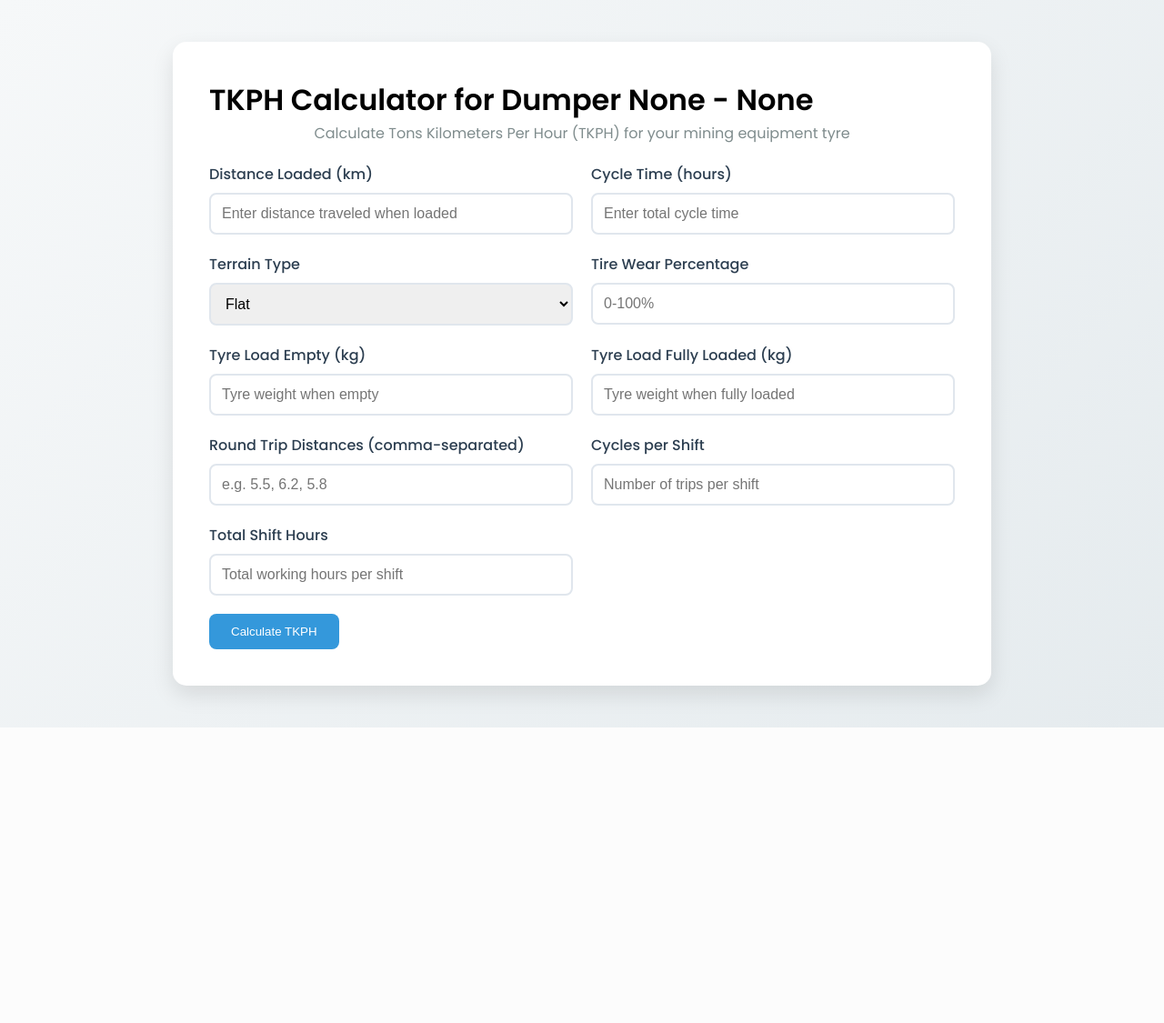
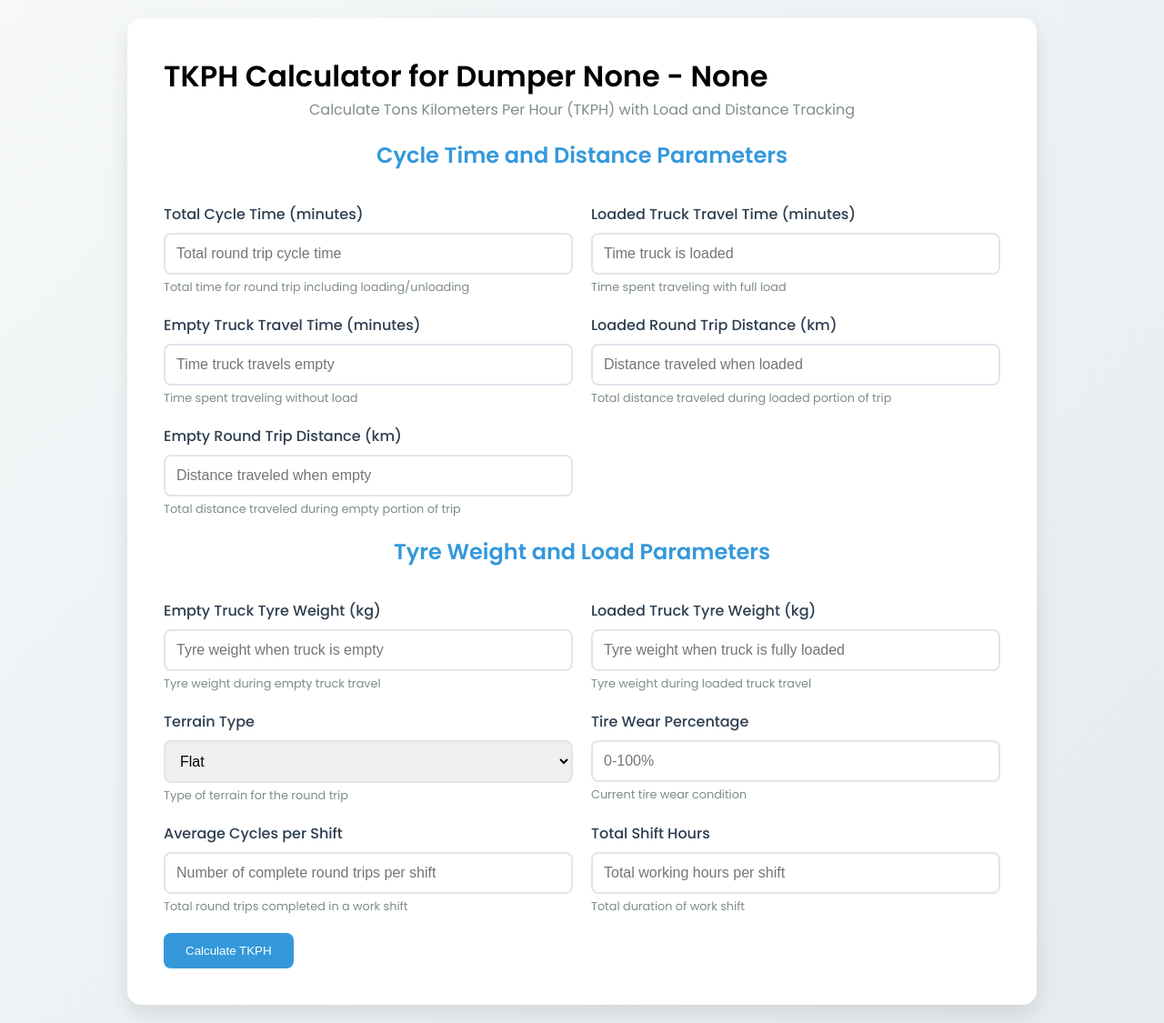
Before and after one commit to raysofani/realtime_tkph, a Flask app: page /tkph-calculator in a window 1280 px wide. Shown: the whole page at 91% size. Before the commit the page ends 800 px from the top, so only its background shows below. Run offline with Flask 3, Linux system fonts and the light colour scheme.

Commit message:
updated tkph calculator

```diff
--- a/app.py
+++ b/app.py
@@ -66,30 +66,35 @@
     average_speed = (mean_distance * cycles_per_shift) / total_shift_hours
     return average_speed
 
-# Function to calculate TKPH
-def calculate_tkph(distance_loaded, cycle_time, terrain_type, tire_wear_percentage,
-                   tyre_load_empty, tyre_load_fully_loaded, round_trip_distances,
+# Modify the calculate_tkph function in app.py
+def calculate_tkph(total_cycle_time, loaded_truck_time, empty_truck_time,
+                   loaded_round_trip_distance, empty_round_trip_distance,
+                   empty_truck_tyre_weight, loaded_truck_tyre_weight,
+                   terrain_type, tire_wear_percentage,
                    cycles_per_shift, total_shift_hours):
-    # Calculate mean tire load
-    mean_tyre_load = calculate_mean_tyre_load(tyre_load_empty, tyre_load_fully_loaded)
+
+    # Calculate Mean Load based on time-weighted method
+    mean_load = ((loaded_truck_tyre_weight * loaded_truck_time) +
+                 (empty_truck_tyre_weight * empty_truck_time)) / total_cycle_time
+
+    # Calculate Total Round Trip Distance
+    total_round_trip_distance = loaded_round_trip_distance + empty_round_trip_distance
 
     # Calculate average speed
-    average_speed = calculate_average_speed(round_trip_distances, cycles_per_shift, total_shift_hours)
+    average_speed = (total_round_trip_distance * cycles_per_shift) / total_shift_hours
 
     # Terrain and wear adjustments
     terrain_factor = TERRAIN_FACTORS.get(terrain_type, 1.0)
-    tire_damage_factor = get_tire_damage_factor(min(tire_wear_percentage, 100))  # Cap wear percentage at 100
+    tire_damage_factor = get_tire_damage_factor(min(tire_wear_percentage, 100))
 
-    # Base TKPH
-    tkph_base = (mean_tyre_load * distance_loaded) / cycle_time
+    # Base TKPH calculation (using total round trip distance)
+    tkph_base = (mean_load * total_round_trip_distance) / (total_cycle_time / 60)  # Convert to hours
 
     # Adjust for terrain and wear
     tkph_adjusted = tkph_base * terrain_factor * tire_damage_factor
 
-    # Final TKPH (without unnecessary speed multiplier)
+    # Apply final adjustments if needed
     tkph_final = tkph_adjusted
-
-    # Suitable TKPH (base calculation without terrain and wear adjustments)
     suitable_tkph = tkph_base
 
     return tkph_final, suitable_tkph
@@ -210,6 +215,7 @@
     dumper_id = request.args.get('dumper_id')
     return render_template('tyre_selection.html', dumper_id=dumper_id)
 
+# Update the tkph-calculator route in app.py to use new parameters
 @app.route('/tkph-calculator', methods=['GET', 'POST'])
 def tkph_calculator():
     dumper_id = request.args.get('dumper_id')
@@ -217,23 +223,29 @@
 
     if request.method == 'POST':
         try:
-            # Collect input values
-            distance_loaded = float(request.form['distance_loaded'])
-            cycle_time = float(request.form['cycle_time'])
+            # Collect input values using new parameters
+            total_cycle_time = float(request.form['total_cycle_time'])
+            loaded_truck_time = float(request.form['loaded_truck_time'])
+            empty_truck_time = float(request.form['empty_truck_time'])
+
+            loaded_round_trip_distance = float(request.form['loaded_round_trip_distance'])
+            empty_round_trip_distance = float(request.form['empty_round_trip_distance'])
+
+            empty_truck_tyre_weight = float(request.form['empty_truck_tyre_weight'])
+            loaded_truck_tyre_weight = float(request.form['loaded_truck_tyre_weight'])
+
             terrain_type = request.form['terrain_type']
             tire_wear_percentage = float(request.form['tire_wear_percentage'])
-            tyre_load_empty = float(request.form['tyre_load_empty'])
-            tyre_load_fully_loaded = float(request.form['tyre_load_fully_loaded'])
 
-            # Process round trip distances
-            round_trip_distances = [float(x.strip()) for x in request.form['round_trip_distances'].split(',')]
             cycles_per_shift = int(request.form['cycles_per_shift'])
             total_shift_hours = float(request.form['total_shift_hours'])
 
-            # Calculate TKPH
+            # Calculate TKPH using new method
             tkph_final, suitable_tkph = calculate_tkph(
-                distance_loaded, cycle_time, terrain_type, tire_wear_percentage,
-                tyre_load_empty, tyre_load_fully_loaded, round_trip_distances,
+                total_cycle_time, loaded_truck_time, empty_truck_time,
+                loaded_round_trip_distance, empty_round_trip_distance,
+                empty_truck_tyre_weight, loaded_truck_tyre_weight,
+                terrain_type, tire_wear_percentage,
                 cycles_per_shift, total_shift_hours
             )
 
--- a/templates/tkph_calculator.html
+++ b/templates/tkph_calculator.html
@@ -30,7 +30,7 @@
             box-shadow: 0 10px 25px rgba(0, 0, 0, 0.1);
             padding: 40px;
             width: 100%;
-            max-width: 900px;
+            max-width: 1000px;
         }
         .form-grid {
             display: grid;
@@ -73,14 +73,25 @@
             color: #7f8c8d;
             margin-bottom: 20px;
         }
+        .section-header {
+            grid-column: span 2;
+            text-align: center;
+            color: #3498db;
+            margin-bottom: 15px;
+        }
+        .info-tooltip {
+            font-size: 0.8em;
+            color: #7f8c8d;
+            margin-top: 5px;
+        }
     </style>
 </head>
 <body>
     <div class="calculator-container">
-        <h1>TKPH Calculator for Dumper {{ dumper_id }} - {{ tyre_position }}</h1>
+        <h1> TKPH Calculator for Dumper {{ dumper_id }} - {{ tyre_position }}</h1>
 
         <div class="info-text">
-            Calculate Tons Kilometers Per Hour (TKPH) for your mining equipment tyre
+            Calculate Tons Kilometers Per Hour (TKPH) with  Load and Distance Tracking
         </div>
 
         {% if error %}
@@ -89,14 +100,52 @@
 
         <form method="POST">
             <div class="form-grid">
+                <h2 class="section-header">Cycle Time and Distance Parameters</h2>
+
                 <div class="form-group">
-                    <label>Distance Loaded (km)</label>
-                    <input type="number" name="distance_loaded" step="0.01" required placeholder="Enter distance traveled when loaded">
+                    <label>Total Cycle Time (minutes)</label>
+                    <input type="number" name="total_cycle_time" step="0.01" required placeholder="Total round trip cycle time">
+                    <div class="info-tooltip">Total time for round trip including loading/unloading</div>
                 </div>
+
                 <div class="form-group">
-                    <label>Cycle Time (hours)</label>
-                    <input type="number" name="cycle_time" step="0.01" required placeholder="Enter total cycle time">
+                    <label>Loaded Truck Travel Time (minutes)</label>
+                    <input type="number" name="loaded_truck_time" step="0.01" required placeholder="Time truck is loaded">
+                    <div class="info-tooltip">Time spent traveling with full load</div>
                 </div>
+
+                <div class="form-group">
+                    <label>Empty Truck Travel Time (minutes)</label>
+                    <input type="number" name="empty_truck_time" step="0.01" required placeholder="Time truck travels empty">
+                    <div class="info-tooltip">Time spent traveling without load</div>
+                </div>
+
+                <div class="form-group">
+                    <label>Loaded Round Trip Distance (km)</label>
+                    <input type="number" name="loaded_round_trip_distance" step="0.01" required placeholder="Distance traveled when loaded">
+                    <div class="info-tooltip">Total distance traveled during loaded portion of trip</div>
+                </div>
+
+                <div class="form-group">
+                    <label>Empty Round Trip Distance (km)</label>
+                    <input type="number" name="empty_round_trip_distance" step="0.01" required placeholder="Distance traveled when empty">
+                    <div class="info-tooltip">Total distance traveled during empty portion of trip</div>
+                </div>
+
+                <h2 class="section-header">Tyre Weight and Load Parameters</h2>
+
+                <div class="form-group">
+                    <label>Empty Truck Tyre Weight (kg)</label>
+                    <input type="number" name="empty_truck_tyre_weight" step="0.01" required placeholder="Tyre weight when truck is empty">
+                    <div class="info-tooltip">Tyre weight during empty truck travel</div>
+                </div>
+
+                <div class="form-group">
+                    <label>Loaded Truck Tyre Weight (kg)</label>
+                    <input type="number" name="loaded_truck_tyre_weight" step="0.01" required placeholder="Tyre weight when truck is fully loaded">
+                    <div class="info-tooltip">Tyre weight during loaded truck travel</div>
+                </div>
+
                 <div class="form-group">
                     <label>Terrain Type</label>
                     <select name="terrain_type" required>
@@ -105,33 +154,28 @@
                         <option value="Rocky">Rocky</option>
                         <option value="Muddy">Muddy</option>
                     </select>
+                    <div class="info-tooltip">Type of terrain for the round trip</div>
                 </div>
+
                 <div class="form-group">
                     <label>Tire Wear Percentage</label>
                     <input type="number" name="tire_wear_percentage" min="0" max="100" step="0.1" required placeholder="0-100%">
+                    <div class="info-tooltip">Current tire wear condition</div>
                 </div>
+
                 <div class="form-group">
-                    <label>Tyre Load Empty (kg)</label>
-                    <input type="number" name="tyre_load_empty" step="0.01" required placeholder="Tyre weight when empty">
+                    <label>Average Cycles per Shift</label>
+                    <input type="number" name="cycles_per_shift" required placeholder="Number of complete round trips per shift">
+                    <div class="info-tooltip">Total round trips completed in a work shift</div>
                 </div>
-                <div class="form-group">
-                    <label>Tyre Load Fully Loaded (kg)</label>
-                    <input type="number" name="tyre_load_fully_loaded" step="0.01" required placeholder="Tyre weight when fully loaded">
-                </div>
-                <div class="form-group">
-                    <label>Round Trip Distances (comma-separated)</label>
-                    <input type="text" name="round_trip_distances" placeholder="e.g. 5.5, 6.2, 5.8" required>
-                </div>
-                <div class="form-group">
-                    <label>Cycles per Shift</label>
-                    <input type="number" name="cycles_per_shift" required placeholder="Number of trips per shift">
-                </div>
+
                 <div class="form-group">
                     <label>Total Shift Hours</label>
                     <input type="number" name="total_shift_hours" step="0.01" required placeholder="Total working hours per shift">
+                    <div class="info-tooltip">Total duration of work shift</div>
                 </div>
             </div>
-            <button type="submit" class="submit-btn">Calculate TKPH</button>
+            <button type="submit" class="submit-btn">Calculate  TKPH</button>
         </form>
     </div>
 </body>
```
Also changed, not shown: 1 other file.
